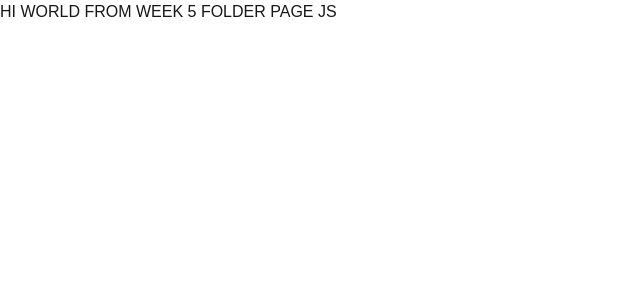
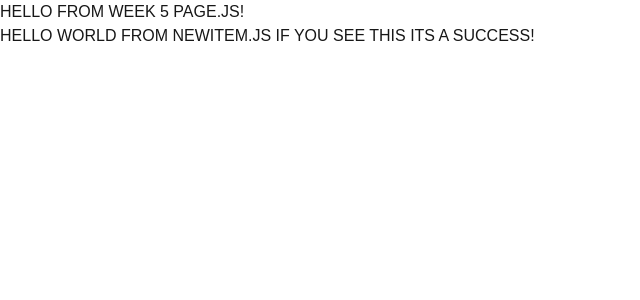
Before and after one commit to Exampleuser274/cprg306-assignments, a Next.js app: page /week-5 in a window 1280 px wide. Shown: the top 300 px of the page, without its empty margins (0-640 px from the left). Built offline with nearby package versions, Linux system fonts and the light colour scheme.

Commit message:
week 5 hooks update and test outputs

```diff
--- a/app/week-5/new-item.js
+++ b/app/week-5/new-item.js
@@ -1,3 +1,3 @@
 export default function NewItem (){
-    return("HELLO WORLD FROM NEWITEM. IF YOU SEE THIS ITS A SUCCESS!");
+    return("HELLO WORLD FROM NEWITEM.JS IF YOU SEE THIS ITS A SUCCESS!");
 }
--- a/app/week-5/page.js
+++ b/app/week-5/page.js
@@ -1,6 +1,11 @@
 import Link from "next/link";
-
+import NewItem from "./new-item.js";
 
 export default function Page(){
-    return("HI WORLD FROM WEEK 5 FOLDER PAGE JS");
+    return(
+        <main>
+            <h3>HELLO FROM WEEK 5 PAGE.JS!</h3>
+            <NewItem/>
+        </main>
+    );
 }
```
